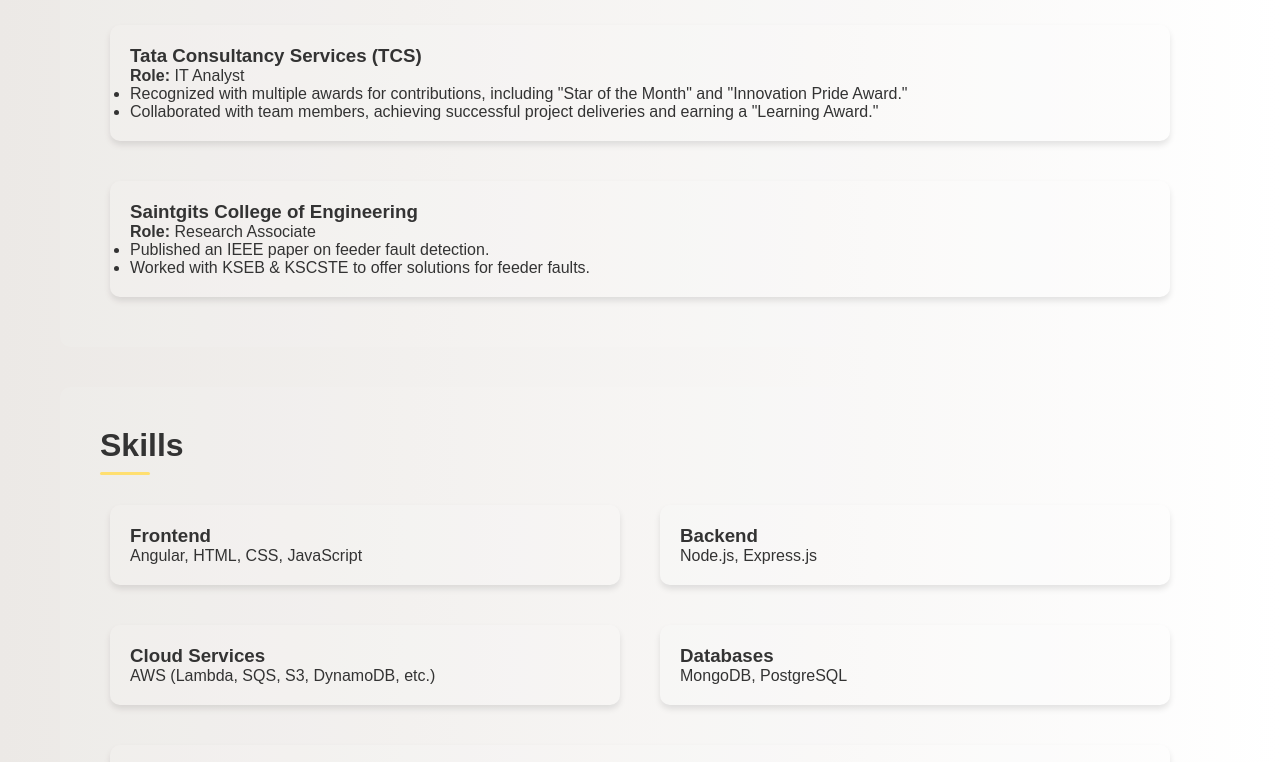
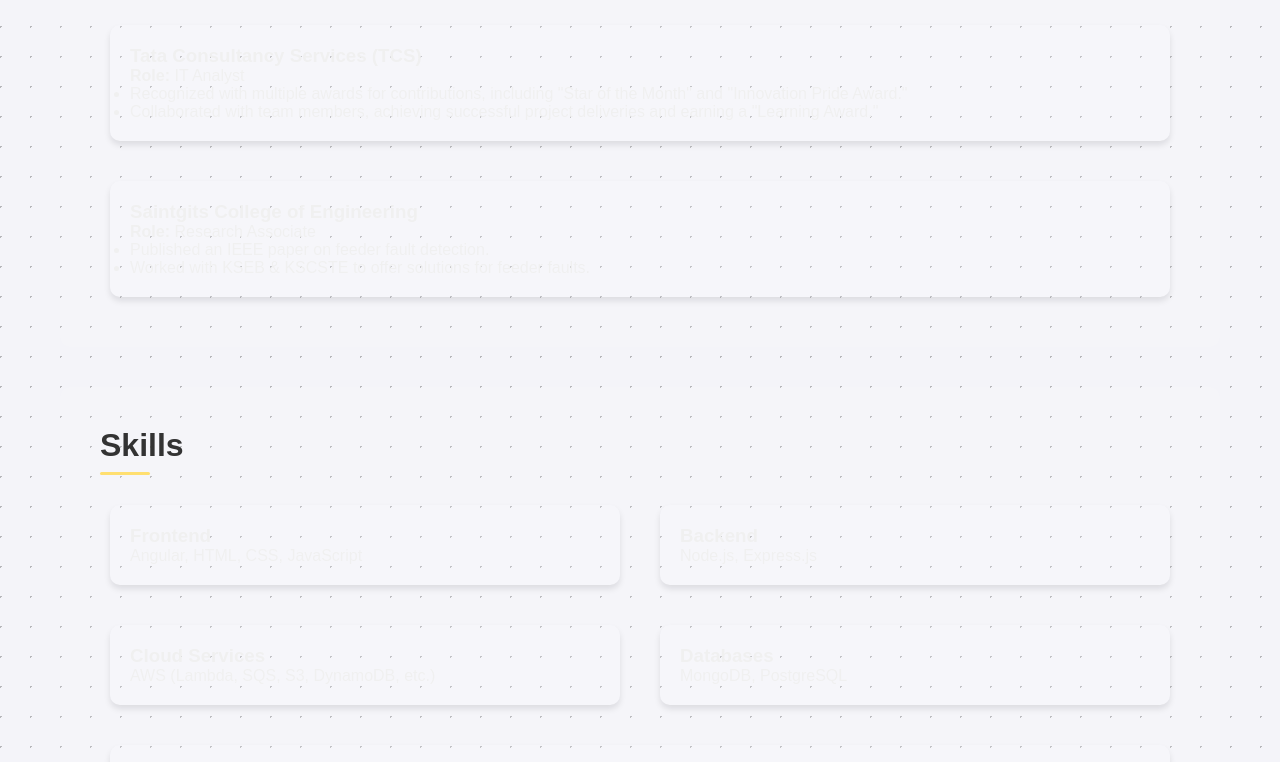
Before and after one commit to ajingeorgereji1/myportfolio.io, a plain HTML site: page index.html in a window 1280 px wide. Shown: the part 694-1456 px from the top of the page. Drawn offline with Linux system fonts and the light colour scheme.

Commit message:
Update style.css

```diff
--- a/style.css
+++ b/style.css
@@ -12,7 +12,11 @@
     margin: 0;
     padding: 0;
     color: #333;
-    background: linear-gradient(to right, #ece9e6, #ffffff); /* Soft light gradient */
+    background: #f4f4f9;
+    background-image: radial-gradient(circle at 0.5px 0.5px, #ddd 1px, transparent 0),
+                      radial-gradient(circle at 0.5px 0.5px, #ddd 1px, transparent 0);
+    background-size: 30px 30px;
+    background-blend-mode: multiply;
     overflow-x: hidden;
 }
 
@@ -85,7 +89,7 @@
     border-radius: 10px;
     flex: 1 1 calc(33.333% - 20px);
     box-shadow: 0 4px 6px rgba(0, 0, 0, 0.1);
-    color: #333;
+    color: #f0f0f0;
     transition: transform 0.3s ease, box-shadow 0.3s ease;
 }
 
```
